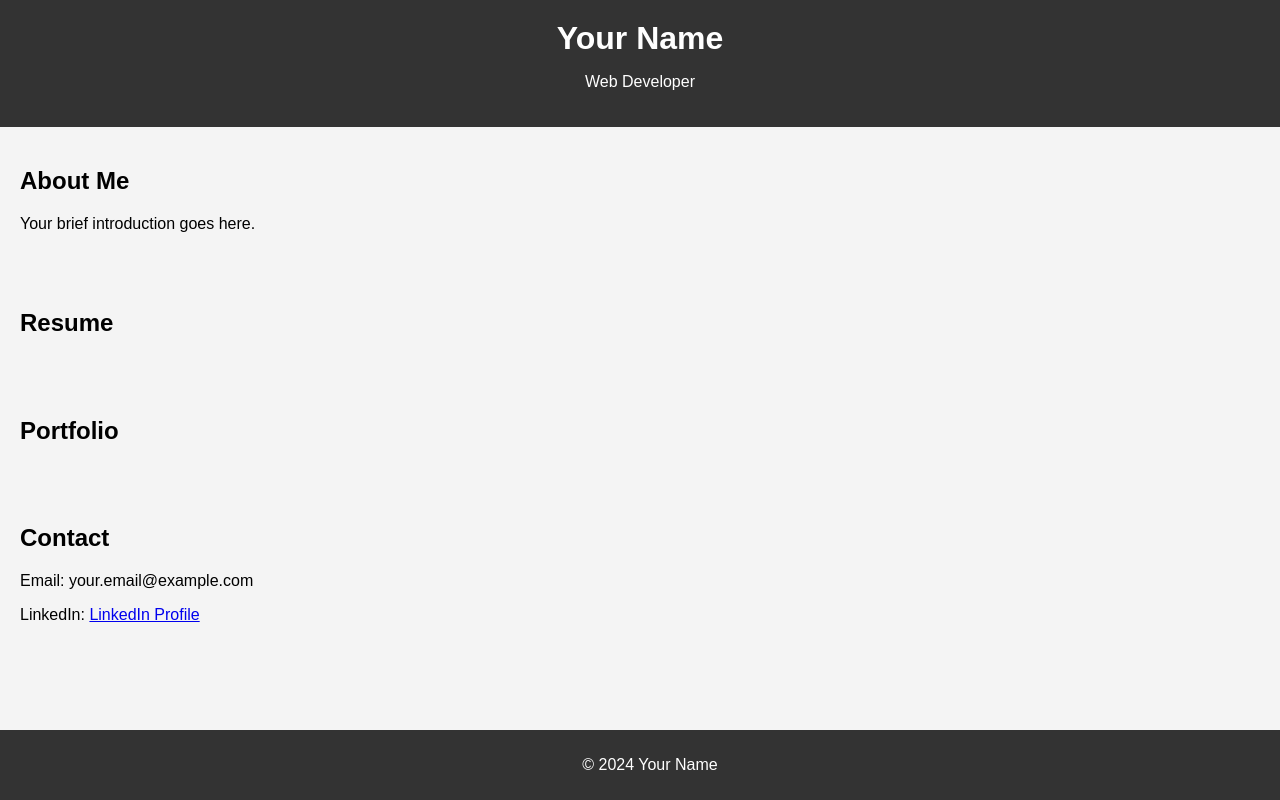
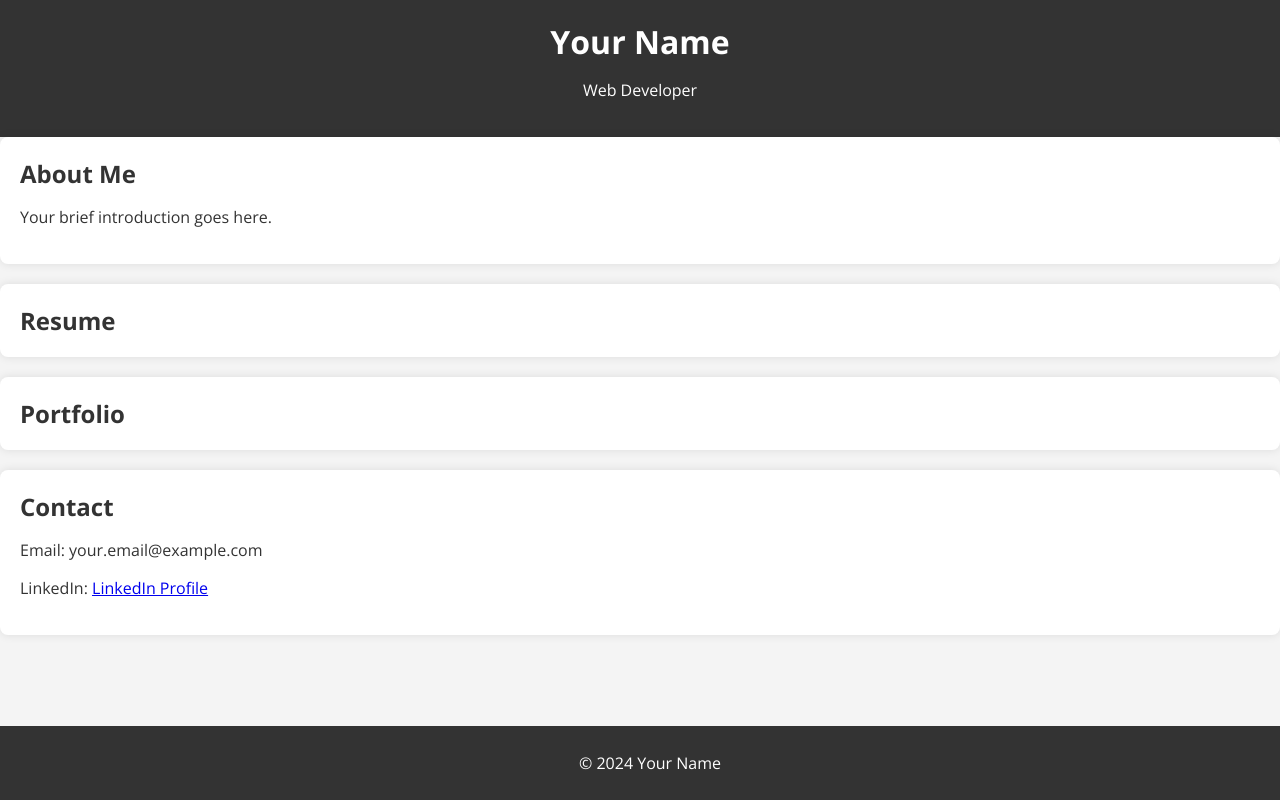
Before and after one commit to sajidali1279/myresume, a plain HTML site: page index.html in a window 1280 px wide. Drawn offline with nearby package versions, Linux system fonts and the light colour scheme.

Commit message:
Update style.css

```diff
--- a/style.css
+++ b/style.css
@@ -1,8 +1,9 @@
 body {
-    font-family: Arial, sans-serif;
+    font-family: 'Open Sans', sans-serif;
     margin: 0;
     padding: 0;
     background-color: #f4f4f4;
+    color: #333;
 }
 
 header {
@@ -12,12 +13,16 @@ header {
     padding: 20px;
 }
 
-h1 {
+h1, h2 {
     margin: 0;
 }
 
 section {
     padding: 20px;
+    background-color: #fff;
+    margin-bottom: 20px;
+    border-radius: 8px;
+    box-shadow: 0 0 10px rgba(0, 0, 0, 0.1);
 }
 
 footer {
```
